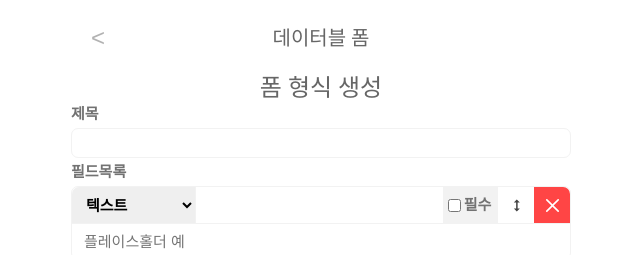
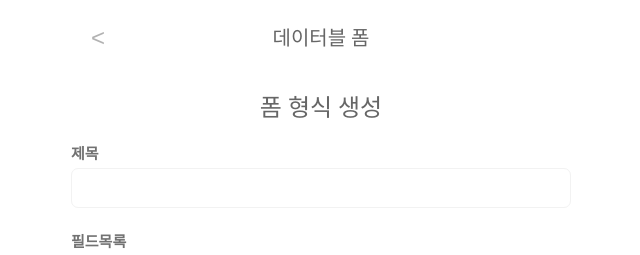
Before and after one commit to hinyc/wanted-codestates-project-10-7, a React (Create React App) app: page /create-form in a window 1280 px wide. Shown: the top 255 px of the page, without its empty margins (319-959 px from the left). Built offline with nearby package versions, Linux system fonts and the light colour scheme.

Commit message:
[Style] 폼 형식 생성 페이지 자잘한 스타일 값 수정

```diff
--- a/src/pages/CreateForm.jsx
+++ b/src/pages/CreateForm.jsx
@@ -82,10 +82,10 @@ export default function CreateForm() {
   return (
     <Wrapper>
       <h1>폼 형식 생성</h1>
-      <section style={{ display: 'flex', flexDirection: 'column' }}>
+      <FormTitleWrapper>
         <label htmlFor="formTitle">제목</label>
         <input ref={formTitleRef} type="text" name="formTitle" id="formTitle" />
-      </section>
+      </FormTitleWrapper>
       <section style={{ display: 'flex', flexDirection: 'column' }}>
         <label>필드목록</label>
         {fieldList.map((field) => {
@@ -122,6 +122,7 @@ const Wrapper = styled.div`
   h1 {
     font-size: 24px;
     text-align: center;
+    padding: 20px 0;
   }
 
   label {
@@ -131,12 +132,6 @@ const Wrapper = styled.div`
     font-size: 15px;
     font-weight: 700;
     line-height: 16px;
-  }
-  #formTitle {
-    width: 100%;
-    height: 30px;
-    border: 1px solid #f2f2f2;
-    border-radius: 7px;
   }
 
   #add-field-button {
@@ -152,3 +147,21 @@ const Wrapper = styled.div`
     margin: 10px 0;
   }
 `;
+const FormTitleWrapper = styled.section`
+  display: flex;
+  flex-direction: column;
+  margin-bottom: 20px;
+
+  #formTitle {
+    width: 100%;
+    height: 40px;
+    font-size: 1rem;
+    padding: 0 10px;
+    border: 1px solid #f2f2f2;
+    border-radius: 7px;
+
+    :focus {
+      outline: none;
+    }
+  }
+`;
```
